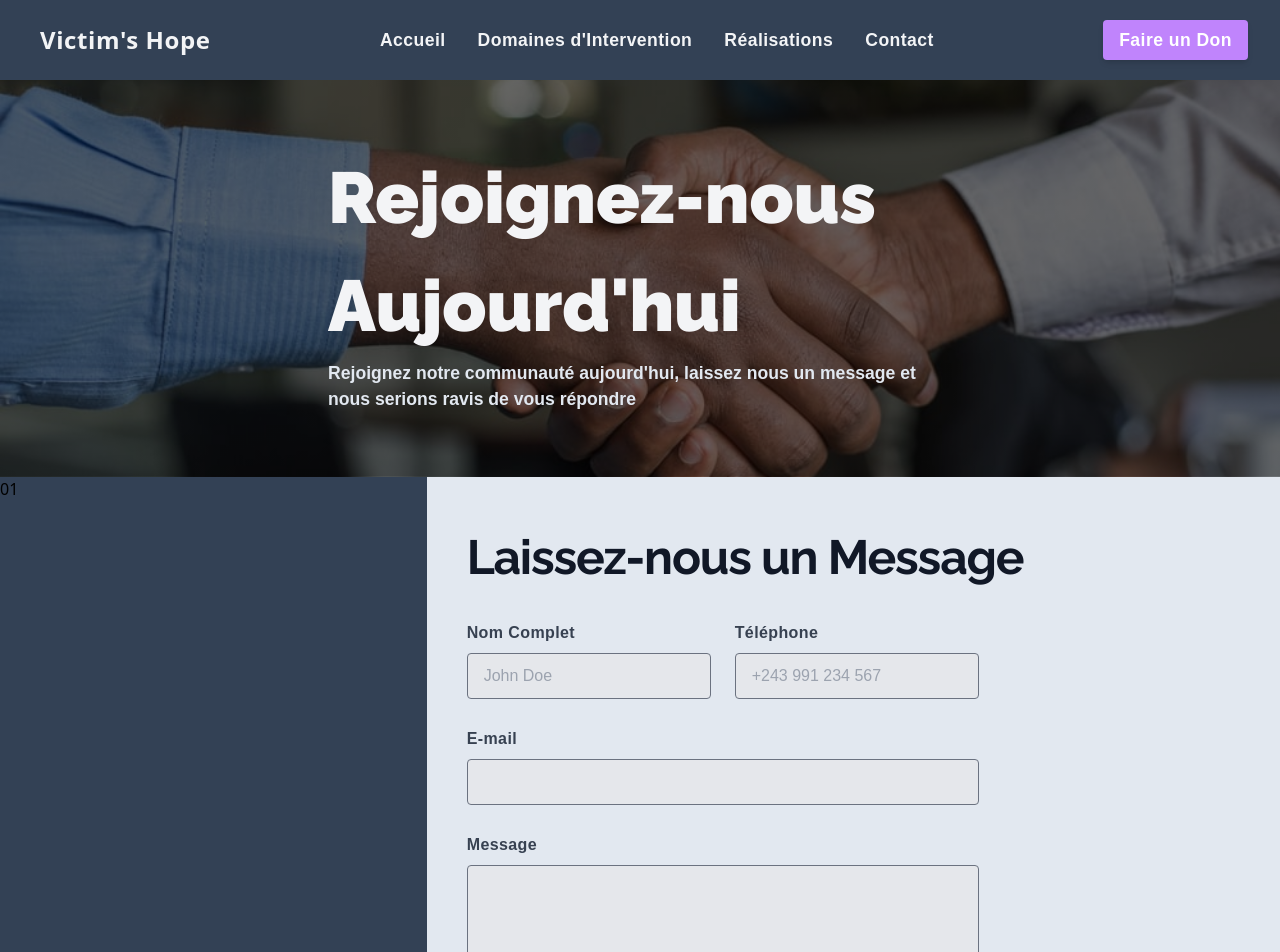
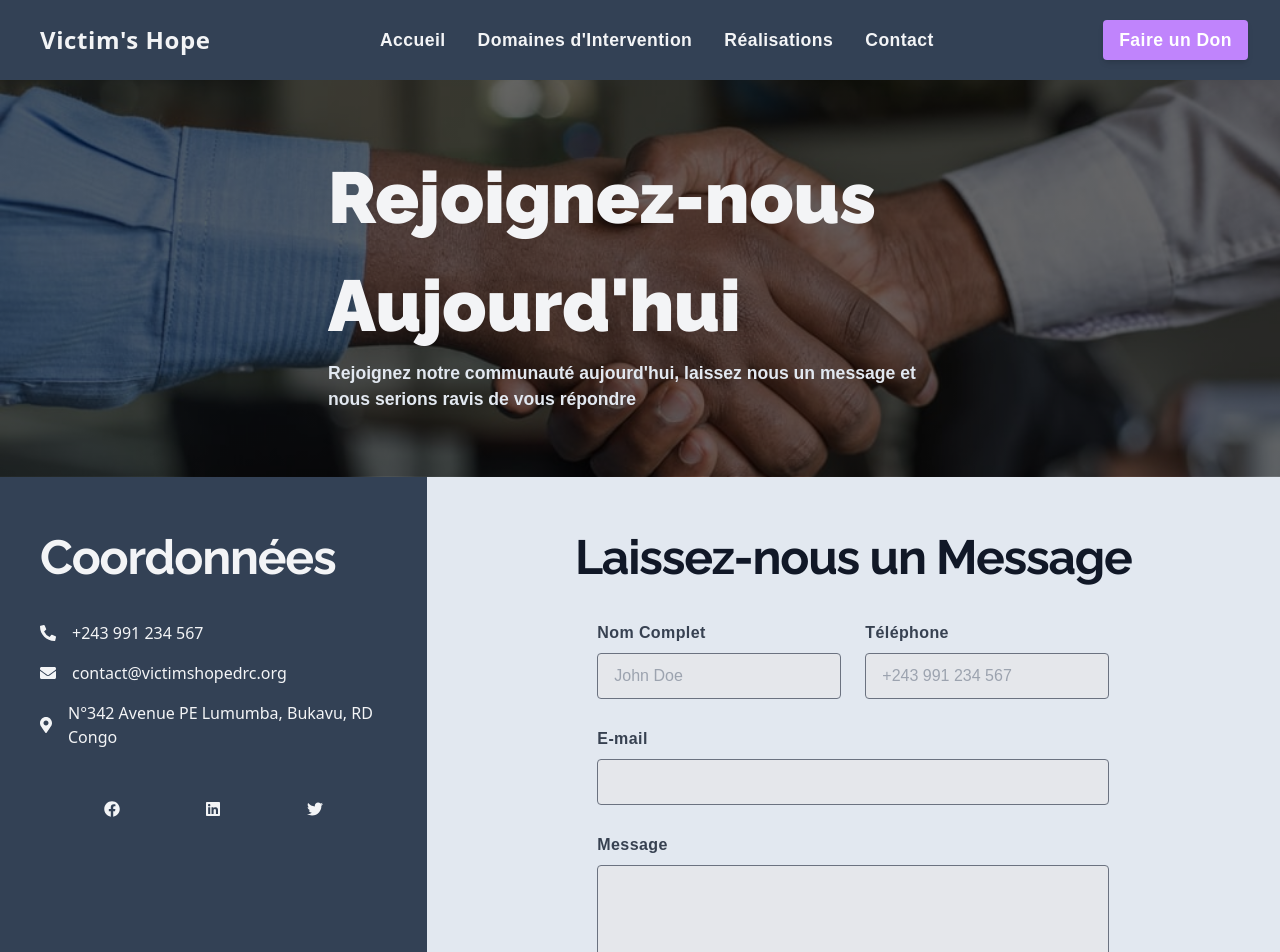
Before and after one commit to josumung999/victimshopedrc, a Next.js app: page /contact in a window 1280 px wide. Shown: the top 952 px of the page. Built offline with nearby package versions, Linux system fonts and the light colour scheme; a web font is replaced by a local one.

Commit message:
Started working on the mail API

```diff
--- a/components/Contact.jsx
+++ b/components/Contact.jsx
@@ -1,51 +1,91 @@
-const Contact = () => {
+import { faFacebook, faLinkedin, faTwitter } from "@fortawesome/free-brands-svg-icons"
+
+const { faPhoneAlt, faEnvelope, faMapMarkerAlt } = require("@fortawesome/free-solid-svg-icons")
+const { FontAwesomeIcon } = require("@fortawesome/react-fontawesome")
+
+const Contact = (props) => {
   return (
     <div className="">
-      <div className="flex flex-col sm:flex-row">
-          <div className="basis-1/3 bg-slate-700">
-            01
+      <div className="flex flex-col-reverse md:flex-row">
+          <div className="py-4 px-4 sm:py-10 sm:px-10 basis-1/3 bg-slate-700 dark:bg-slate-900">
+            <div>
+              <h2 className="mt-4 mb-10 font-Raleway text-2xl font-bold leading-none tracking-tight text-gray-100 dark:text-gray-300 sm:text-3xl md:mx-auto">
+                Coordonnées
+              </h2>
+            </div>
+            <div className="flex flex-col">
+              <div className="inline-flex items-center mb-4">
+                <FontAwesomeIcon icon={faPhoneAlt} className="text-gray-100 dark:text-gray-300 mr-4 w-6 h-6" />
+                <span className="text-base text-gray-100 dark:text-gray-300">
+                  +243 991 234 567
+                </span>
+              </div>
+              <div className="inline-flex items-center mb-4">
+                <FontAwesomeIcon icon={faEnvelope} className="text-gray-100 dark:text-gray-300 mr-4 w-6 h-6" />
+                <span className="text-base text-gray-100 dark:text-gray-300">
+                  contact@victimshopedrc.org
+                </span>
+              </div>
+              <div className="inline-flex items-center mb-4">
+                <FontAwesomeIcon icon={faMapMarkerAlt} className="text-gray-100 dark:text-gray-300 mr-4 w-6 h-6" />
+                <span className="text-base text-gray-100 dark:text-gray-300">
+                  N°342 Avenue PE Lumumba, Bukavu, RD Congo
+                </span>
+              </div>
+              <div className="py-6 px-16 inline-flex justify-between">
+                <a href="!#" className="">
+                  <FontAwesomeIcon icon={faFacebook} className="text-gray-100 dark:text-gray-300 hover:text-purple-700 dark:hover:text-purple-400 mr-4 w-10 h-10" />
+                </a>
+                <a href="!#" className="">
+                  <FontAwesomeIcon icon={faLinkedin} className="text-gray-100 dark:text-gray-300 hover:text-purple-700 dark:hover:text-purple-400 mr-4 w-10 h-10" />
+                </a>
+                <a href="!#" className="">
+                  <FontAwesomeIcon icon={faTwitter} className="text-gray-100 dark:text-gray-300 hover:text-purple-700 dark:hover:text-purple-400 w-10 h-10" />
+                </a>
+              </div>
+            </div>
           </div>
-          <div className="py-10 px-10 basis-2/3 bg-slate-200 flex flex-col justify-center">
+          <div className="py-4 px-4 sm:py-10 sm:px-10 basis-2/3 bg-slate-200 dark:bg-slate-700 flex flex-col items-center justify-center">
           <div>
             <h2 className="mt-4 mb-10 font-Raleway text-2xl font-bold leading-none tracking-tight text-gray-900 dark:text-gray-300 sm:text-3xl md:mx-auto">
               Laissez-nous un Message
             </h2>
           </div>
-            <form className="w-full max-w-lg flex justify-center flex-col font-Roboto">
+            <form method="post" onSubmit={props.handleOnSubmit} className="w-full max-w-lg flex justify-center flex-col font-Roboto">
               <div className="flex flex-wrap -mx-3 mb-4">
                 <div className="w-full md:w-1/2 px-3 mb-4 md:mb-0">
-                  <label className="block tracking-wide text-gray-700 text-xs font-bold mb-2" htmlFor="grid-first-name">
+                  <label className="block tracking-wide text-gray-700 dark:text-gray-300 text-xs font-bold mb-2" htmlFor="grid-first-name">
                     Nom Complet
                   </label>
-                  <input className="block w-full bg-gray-200 text-gray-700 border border-gray-500 rounded py-3 px-4 mb-3 leading-tight focus:outline-none focus:bg-white" id="grid-first-name" type="text" placeholder="John Doe" />
+                  <input className="block w-full bg-gray-200 dark:bg-gray-600 text-gray-700 dark:text-gray-400 border dark:border-none border-gray-500 rounded py-3 px-4 mb-3 leading-tight focus:outline-none focus:bg-gray-200" name="name" type="text" placeholder="John Doe" />
                 </div>
                 <div className="w-full md:w-1/2 px-3">
-                  <label className="block tracking-wide text-gray-700 text-xs font-bold mb-2" htmlFor="grid-last-name">
+                  <label className="block tracking-wide text-gray-700 dark:text-gray-300 text-xs font-bold mb-2" htmlFor="grid-phone">
                     Téléphone
                   </label>
-                  <input className="block w-full bg-gray-200 text-gray-700 border border-gray-500 rounded py-3 px-4 leading-tight focus:outline-none focus:bg-white focus:border-gray-500" id="grid-last-name" type="phone" placeholder="+243 991 234 567" />
+                  <input className="block w-full bg-gray-200 dark:bg-gray-600 text-gray-700 dark:text-gray-400 border dark:border-none border-gray-500 rounded py-3 px-4 mb-3 leading-tight focus:outline-none focus:bg-gray-200" name="phone" type="phone" placeholder="+243 991 234 567" />
                 </div>
               </div>
               <div className="flex flex-wrap -mx-3 mb-4">
                 <div className="w-full px-3">
-                  <label className="block tracking-wide text-gray-700 text-xs font-bold mb-2" htmlFor="grid-password">
+                  <label className="block tracking-wide text-gray-700 dark:text-gray-300 text-xs font-bold mb-2" htmlFor="grid-password">
                     E-mail
                   </label>
-                  <input className="block w-full bg-gray-200 text-gray-700 border border-gray-500 rounded py-3 px-4 mb-3 leading-tight focus:outline-none focus:bg-white focus:border-gray-500" id="email" type="email" />
+                  <input className="block w-full bg-gray-200 dark:bg-gray-600 text-gray-700 dark:text-gray-400 border dark:border-none border-gray-500 rounded py-3 px-4 mb-3 leading-tight focus:outline-none focus:bg-gray-200" name="email" type="email" />
                 </div>
               </div>
               <div className="flex flex-wrap -mx-3 mb-4">
                 <div className="w-full px-3">
-                  <label className="block tracking-wide text-gray-700 text-xs font-bold mb-2" htmlFor="grid-password">
+                  <label className="block tracking-wide text-gray-700 dark:text-gray-300 text-xs font-bold mb-2" htmlFor="grid-password">
                     Message
                   </label>
-                  <textarea className=" no-resize block w-full bg-gray-200 text-gray-700 border border-gray-500 rounded py-3 px-4 mb-3 leading-tight focus:outline-none focus:bg-white focus:border-gray-500 h-48 resize-none" id="message"></textarea>
-                  <p className="text-gray-600 text-xs italic">Laissez-nous un message</p>
+                  <textarea className="no-resize block w-full bg-gray-200 dark:bg-gray-600 text-gray-700 dark:text-gray-400 border dark:border-none border-gray-500 rounded py-3 px-4 mb-3 leading-tight focus:outline-none focus:bg-gray-200 h-48 resize-none" name="message"></textarea>
+                  <p className="text-gray-600 dark:text-gray-300 text-xs italic">Laissez-nous un message</p>
                 </div>
               </div>
               <div className="md:flex md:items-center mt-6">
                 <div className="md:w-1/3">
-                  <button className="shadow bg-purple-400 hover:bg-purple-700 focus:shadow-outline focus:outline-none text-white font-bold py-2 px-4 rounded" type="button">
+                  <button className="block w-full shadow bg-purple-400 hover:bg-purple-700 focus:shadow-outline focus:outline-none text-white font-bold py-2 px-4 rounded">
                     Envoyer
                   </button>
                 </div>
--- a/pages/contact.js
+++ b/pages/contact.js
@@ -3,6 +3,16 @@ import ContainerBlock from "../components/ContainerBlock"
 import PageHeader from "../components/PageHeader"
 
 const contact = () => {
+  async function handleOnSubmit(e) {
+    e.preventDefault();
+    const formData = {}
+    Array.from(e.currentTarget.elements).forEach(field => {
+      if (!field.name) return;
+      formData[field.name] = field.value;
+    })
+    console.log(formData);
+  }
+
   return (
     <ContainerBlock
       title="Nous Contacter - Victim's Hope DRC"
@@ -13,7 +23,7 @@ const contact = () => {
         description="Rejoignez notre communauté aujourd'hui, laissez nous un message et nous serions ravis de vous répondre"
         bg="/images/bg-contact.jpeg"
       />
-      <Contact />
+      <Contact handleOnSubmit={handleOnSubmit} />
     </ContainerBlock>
   )
 }
```
